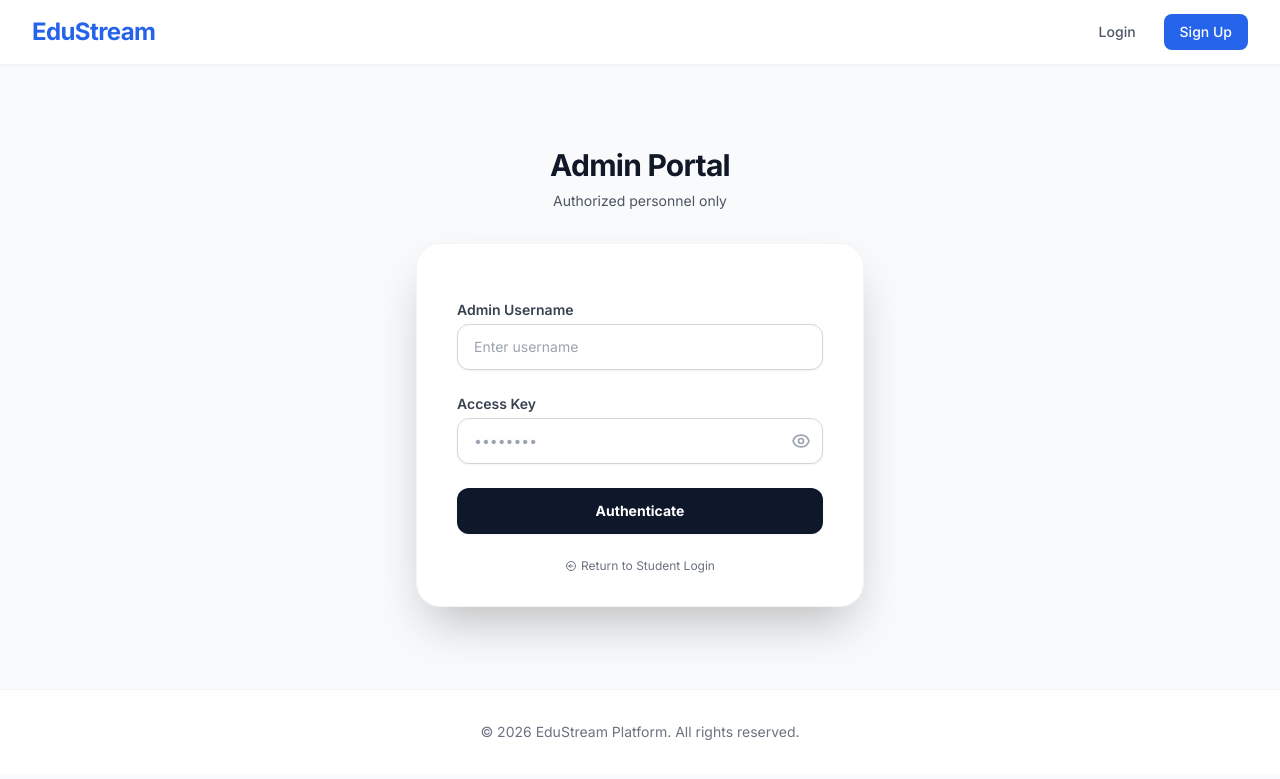
After one commit to ameenul-hashim/e-learningwebsite, a Django app: page /control-panel/login/ in a window 1280 px wide. The commit adds this page. Shown: the top 779 px of the page. Run offline with Django 5.2, Linux system fonts and the light colour scheme; some libraries are stand-ins or nearby versions.

Commit message:
Feature: Custom Admin Login Panel and separate staff authentication workflow

```diff
--- a/control_panel/urls.py
+++ b/control_panel/urls.py
@@ -2,6 +2,8 @@ from django.urls import path
 from . import views
 
 urlpatterns = [
+    path('login/', views.admin_login, name='admin_login'),
+    path('logout/', views.admin_logout, name='admin_logout'),
     path('', views.admin_dashboard, name='admin_dashboard'),
     path('pending/', views.pending_requests, name='pending_requests'),
     path('approve/<int:user_id>/', views.approve_user, name='approve_user'),
--- a/control_panel/views.py
+++ b/control_panel/views.py
@@ -5,8 +5,37 @@ from accounts.models import User
 from videos.models import Subject, Video
 from django.db.models import Count
 
+from django.contrib.auth import authenticate, login as auth_login, logout as auth_logout
+from django.contrib.auth.forms import AuthenticationForm
+
 def admin_required(view_func):
-    return user_passes_test(lambda u: u.is_authenticated and u.is_staff)(view_func)
+    return user_passes_test(lambda u: u.is_authenticated and u.is_staff, login_url='admin_login')(view_func)
+
+def admin_login(request):
+    if request.user.is_authenticated and request.user.is_staff:
+        return redirect('admin_dashboard')
+
+    if request.method == 'POST':
+        form = AuthenticationForm(request, data=request.POST)
+        if form.is_valid():
+            user = form.get_user()
+            if user.is_staff:
+                auth_login(request, user)
+                return redirect('admin_dashboard')
+            else:
+                messages.error(request, "Access denied. Not an administrator.")
+        else:
+            messages.error(request, "Invalid administrator credentials.")
+    else:
+        form = AuthenticationForm()
+
+    return render(request, 'control_panel/login.html', {'form': form})
+
+@admin_required
+def admin_logout(request):
+    auth_logout(request)
+    messages.info(request, "Logged out from Admin Panel.")
+    return redirect('admin_login')
 
 @admin_required
 def admin_dashboard(request):
--- a/templates/base.html
+++ b/templates/base.html
@@ -21,10 +21,12 @@
                     {% if user.is_authenticated %}
                         <span class="text-gray-600 text-sm">Hello, {{ user.username }}</span>
                         {% if user.is_staff %}
-                            <a href="{% url 'admin_dashboard' %}" class="text-gray-600 hover:text-blue-600 px-3 py-2 text-sm font-medium">Admin Panel</a>
+                            <a href="{% url 'admin_dashboard' %}" class="bg-slate-900 text-white px-4 py-2 rounded-lg text-sm font-bold hover:bg-black transition">Admin Panel</a>
+                            <a href="{% url 'admin_logout' %}" class="text-gray-600 hover:text-red-600 px-3 py-2 text-sm font-medium">Logout</a>
+                        {% else %}
+                            <a href="{% url 'dashboard' %}" class="text-gray-600 hover:text-blue-600 px-3 py-2 text-sm font-medium">Dashboard</a>
+                            <a href="{% url 'logout' %}" class="text-red-500 hover:text-red-600 px-3 py-2 text-sm font-medium">Logout</a>
                         {% endif %}
-                        <a href="{% url 'dashboard' %}" class="text-gray-600 hover:text-blue-600 px-3 py-2 text-sm font-medium">Dashboard</a>
-                        <a href="{% url 'logout' %}" class="text-red-500 hover:text-red-600 px-3 py-2 text-sm font-medium">Logout</a>
                     {% else %}
                         <a href="{% url 'login' %}" class="text-gray-600 hover:text-blue-600 px-3 py-2 text-sm font-medium">Login</a>
                         <a href="{% url 'signup' %}" class="bg-blue-600 text-white px-4 py-2 rounded-lg text-sm font-medium hover:bg-blue-700 transition">Sign Up</a>
--- /dev/null
+++ b/templates/control_panel/login.html
@@ -0,0 +1,67 @@
+{% extends 'base.html' %}
+
+{% block title %}Admin Login - EduStream{% endblock %}
+
+{% block content %}
+<div class="min-h-[70vh] flex flex-col justify-center py-12 sm:px-6 lg:px-8">
+    <div class="sm:mx-auto sm:w-full sm:max-w-md">
+        <div class="text-center">
+            <h2 class="text-3xl font-extrabold text-gray-900 tracking-tight">Admin Portal</h2>
+            <p class="mt-2 text-sm text-gray-600">Authorized personnel only</p>
+        </div>
+
+        <div class="mt-8 bg-white py-8 px-4 shadow-2xl sm:rounded-3xl sm:px-10 border border-gray-100">
+            <form class="space-y-6" method="POST">
+                {% csrf_token %}
+
+                <div>
+                    <label for="id_username" class="block text-sm font-semibold text-gray-700">Admin Username</label>
+                    <div class="mt-1">
+                        <input id="id_username" name="username" type="text" required
+                               class="appearance-none block w-full px-4 py-3 border border-gray-300 rounded-xl shadow-sm placeholder-gray-400 focus:outline-none focus:ring-blue-500 focus:border-blue-500 sm:text-sm"
+                               placeholder="Enter username">
+                    </div>
+                </div>
+
+                <div class="relative">
+                    <label for="id_password" class="block text-sm font-semibold text-gray-700">Access Key</label>
+                    <div class="mt-1 relative">
+                        <input id="id_password" name="password" type="password" required
+                               class="appearance-none block w-full px-4 py-3 border border-gray-300 rounded-xl shadow-sm placeholder-gray-400 focus:outline-none focus:ring-blue-500 focus:border-blue-500 sm:text-sm"
+                               placeholder="••••••••">
+                        <button type="button" onclick="togglePassword('id_password')" class="absolute inset-y-0 right-0 pr-3 flex items-center">
+                            <svg id="eye_icon" class="h-5 w-5 text-gray-400 hover:text-blue-600 cursor-pointer" fill="none" viewBox="0 0 24 24" stroke="currentColor">
+                                <path stroke-linecap="round" stroke-linejoin="round" stroke-width="2" d="M15 12a3 3 0 11-6 0 3 3 0 016 0z" />
+                                <path stroke-linecap="round" stroke-linejoin="round" stroke-width="2" d="M2.458 12C3.732 7.943 7.523 5 12 5c4.478 0 8.268 2.943 9.542 7-1.274 4.057-5.064 7-9.542 7-4.477 0-8.268-2.943-9.542-7z" />
+                            </svg>
+                        </button>
+                    </div>
+                </div>
+
+                <div>
+                    <button type="submit" class="w-full flex justify-center py-3 px-4 border border-transparent rounded-xl shadow-sm text-sm font-bold text-white bg-slate-900 hover:bg-black focus:outline-none focus:ring-2 focus:ring-offset-2 focus:ring-slate-500 transition duration-150 ease-in-out">
+                        Authenticate
+                    </button>
+                </div>
+            </form>
+
+            <div class="mt-6">
+                <a href="{% url 'login' %}" class="flex items-center justify-center text-xs text-gray-500 hover:text-blue-600 transition">
+                    <svg xmlns="http://www.w3.org/2000/svg" class="h-3 w-3 mr-1" fill="none" viewBox="0 0 24 24" stroke="currentColor">
+                        <path stroke-linecap="round" stroke-linejoin="round" stroke-width="2" d="M11 15l-3-3m0 0l3-3m-3 3h8M3 12a9 9 0 1118 0 8.25 8.25 0 01-18 0z" />
+                    </svg>
+                    Return to Student Login
+                </a>
+            </div>
+        </div>
+    </div>
+</div>
+
+<script>
+function togglePassword(id) {
+    const input = document.getElementById(id);
+    const type = input.getAttribute('type') === 'password' ? 'text' : 'password';
+    input.setAttribute('type', type);
+}
+</script>
+{% endblock %}
```
